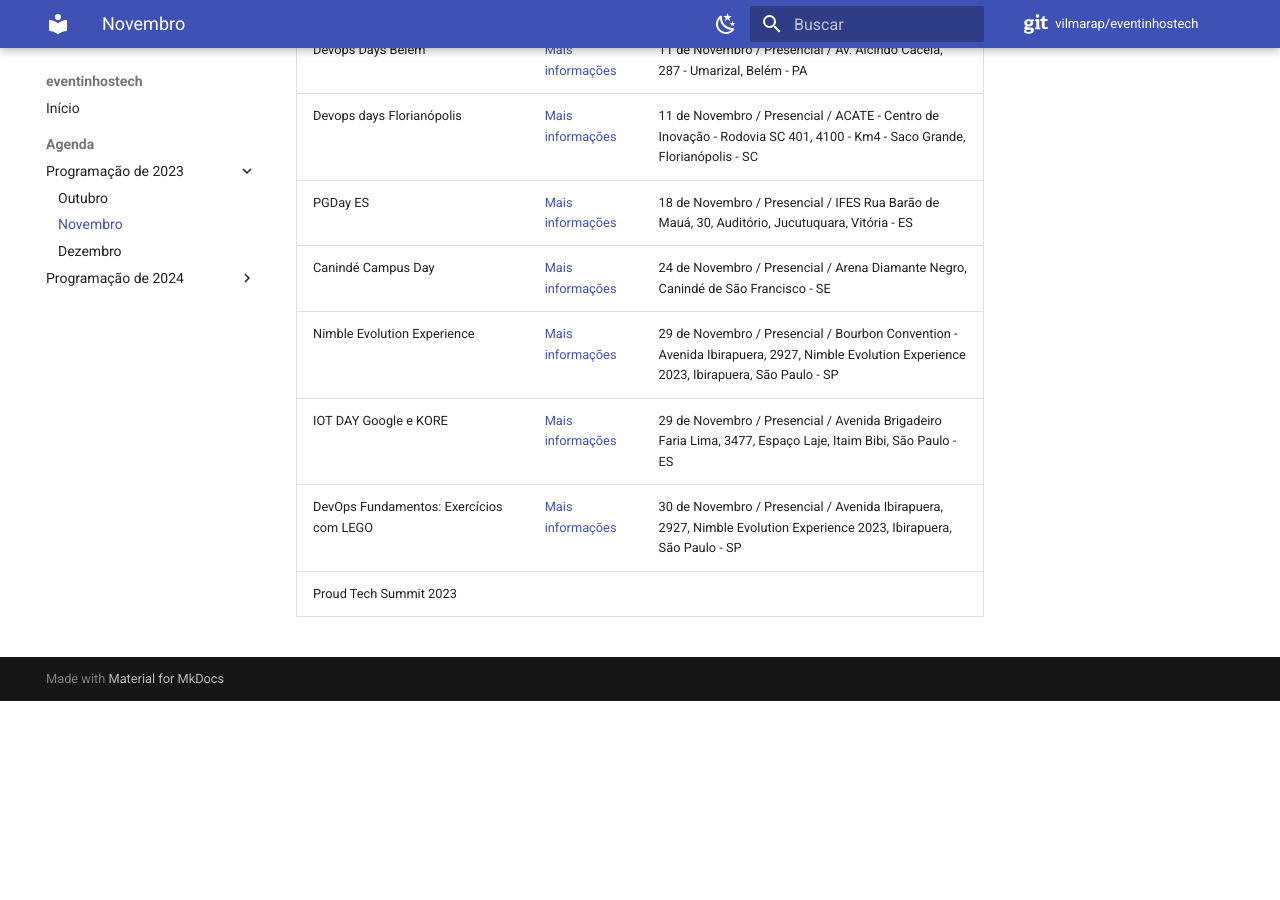
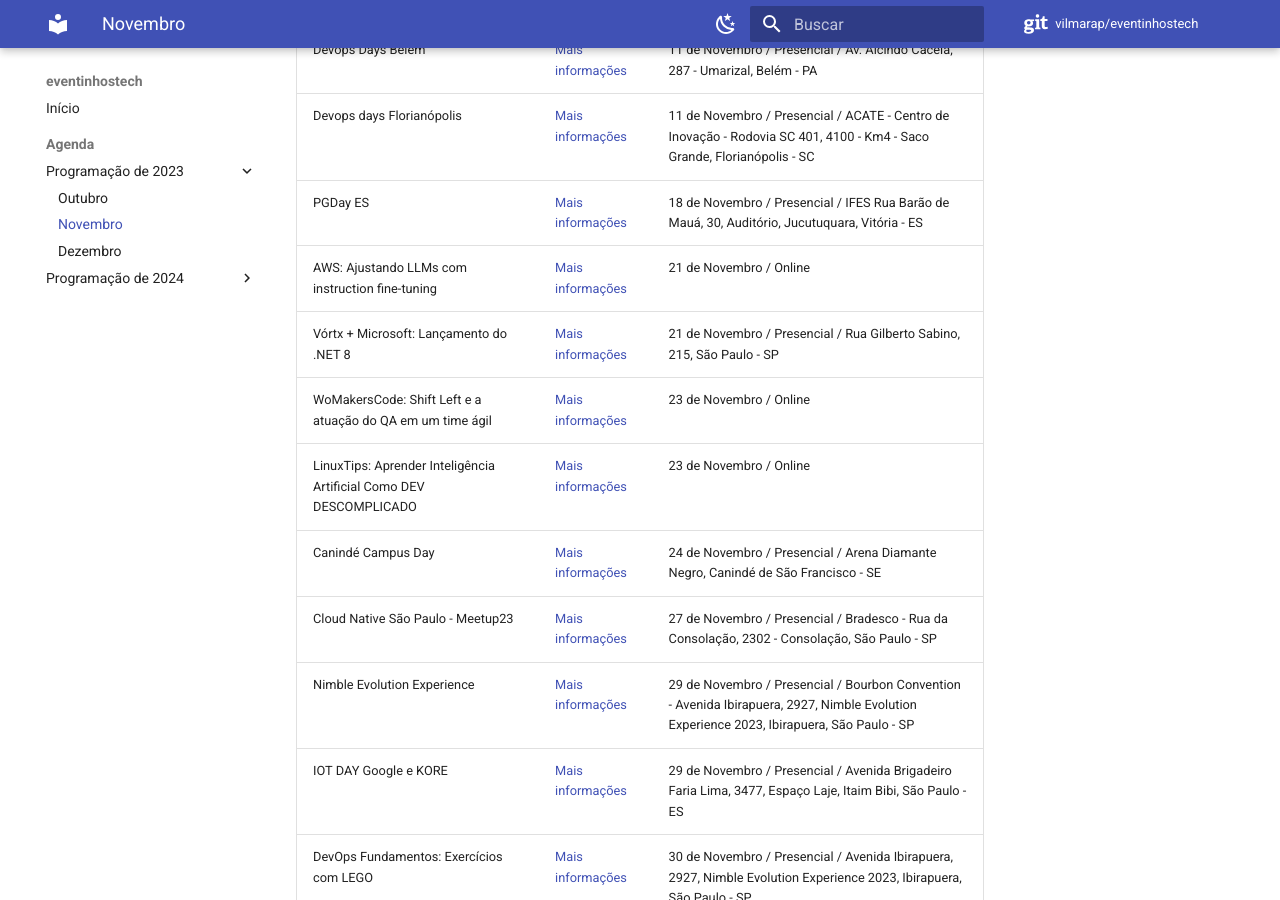
Before and after one commit to vilmarap/eventinhostech, an MkDocs documentation site: the page built from docs/programacao2023/novembro2023.md, in a window 1280 px wide and 900 px high, scrolled down 614 px. Built offline with MkDocs 1.6.1 and Material for MkDocs 9.7.7, drawn with Linux system fonts in a browser that asks for light colours; comment, search, counter and statistics services are not loaded; before the commit the page ends 1315 px from its top, so only the background shows below that.

Commit message:
chore: atualiza e add novas agendas

```diff
--- a/docs/programacao2023/novembro2023.md
+++ b/docs/programacao2023/novembro2023.md
@@ -9,8 +9,12 @@
 | Devops Days Belém    | [Mais informações](https://devopsdays.org/events/2023-belem/welcome/) |  11 de Novembro / Presencial / Av. Alcindo Cacela, 287 - Umarizal, Belém - PA  |
 | Devops days Florianópolis    | [Mais informações](https://devopsdays.org/events/2023-florianopolis/welcome/) |  11 de Novembro / Presencial / ACATE - Centro de Inovação - Rodovia SC 401, 4100 - Km4 - Saco Grande, Florianópolis - SC  |
 | PGDay ES    | [Mais informações](https://www.sympla.com.br/evento/pgday-es-2023/2207304) |  18 de Novembro / Presencial / IFES Rua Barão de Mauá, 30, Auditório, Jucutuquara, Vitória - ES  |
+| AWS: Ajustando LLMs com instruction fine-tuning    | [Mais informações](https://www.youtube.com/watch?v=pD7ol5xDGm8) | 21 de Novembro / Online |
+| Vórtx + Microsoft: Lançamento do .NET 8    | [Mais informações](https://www.meetup.com/pt-BR/meetop/events/296705822/) | 21 de Novembro / Presencial /  Rua Gilberto Sabino, 215, São Paulo - SP  |
+| WoMakersCode: Shift Left e a atuação do QA em um time ágil    | [Mais informações](https://www.meetup.com/womakerscode/events/297379545/) | 23 de Novembro / Online |
+| LinuxTips: Aprender Inteligência Artificial Como DEV DESCOMPLICADO    | [Mais informações](https://www.youtube.com/watch?v=e1EYbQ-JjTE) | 23 de Novembro / Online |
 | Canindé Campus Day    | [Mais informações](https://brasil.campus-party.org/campus-day-caninde-de-sao-francisco/) | 24 de Novembro / Presencial / Arena Diamante Negro, Canindé de São Francisco - SE  |
+| Cloud Native São Paulo - Meetup23    | [Mais informações](https://community.cncf.io/events/details/cncf-cloud-native-sao-paulo-presents-cloud-native-sao-paulo-meetup-23-em-bradesco/) | 27 de Novembro / Presencial /  Bradesco - Rua da Consolação, 2302 - Consolação, São Paulo - SP  |
 | Nimble Evolution Experience    | [Mais informações](https://www.sympla.com.br/evento/nimble-evolution-experience-2023/2076399) |  29 de Novembro / Presencial / Bourbon Convention - Avenida Ibirapuera, 2927, Nimble Evolution Experience 2023, Ibirapuera, São Paulo - SP  |
 | IOT DAY Google e KORE    | [Mais informações](https://www.sympla.com.br/evento/iot-day-google-e-kore/2170244) |  29 de Novembro / Presencial / Avenida Brigadeiro Faria Lima, 3477, Espaço Laje, Itaim Bibi, São Paulo - ES  |
 | DevOps Fundamentos: Exercícios com LEGO    | [Mais informações](https://www.sympla.com.br/evento/devops-fundamentos-exercicios-com-lego/2040435) |  30 de Novembro / Presencial / Avenida Ibirapuera, 2927, Nimble Evolution Experience 2023, Ibirapuera, São Paulo - SP  |
-Proud Tech Summit 2023
```
Also changed, not shown: docs/programacao2024/fevereiro2024.md (added, +4 -0 lines), docs/programacao2024/janeiro2024.md (+1 -2 lines), docs/programacao2024/novembro2024.md (added).
